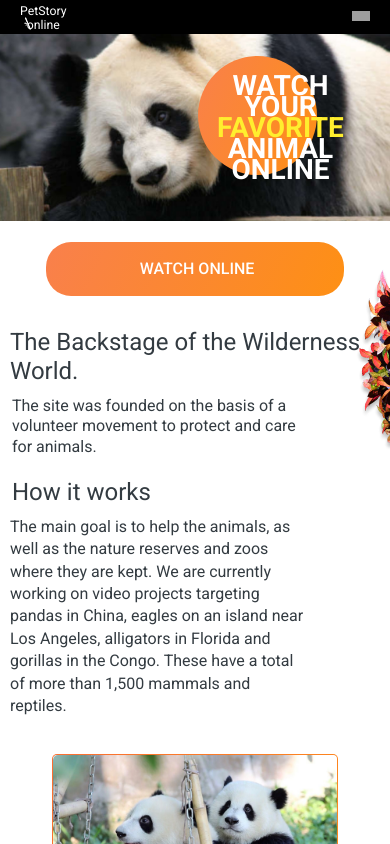
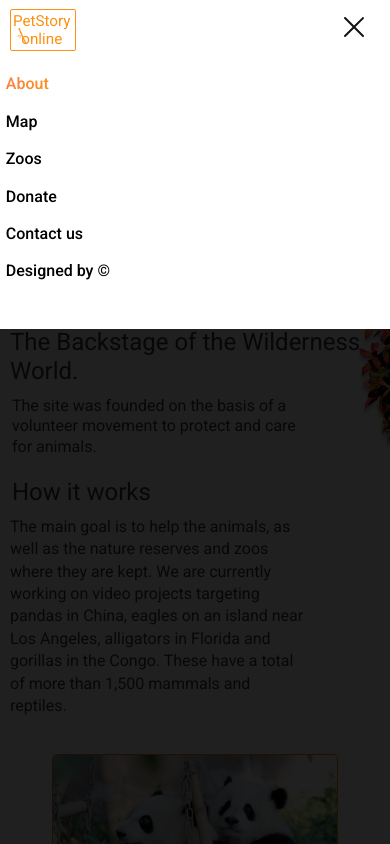
Before and after one commit to VasaSkor/OnlineZoo, a React (Create React App) app: page / in a window 390 px wide. Both pictures are taken after a click on the picture 361 px from the left and 16 px from the top of the page. Shown: the top 844 px of the page. Built offline with nearby package versions, Linux system fonts and the light colour scheme; grey boxes are pictures that could not be loaded.

Commit message:
feat: add burger menu

```diff
--- a/src/components/Header.tsx
+++ b/src/components/Header.tsx
@@ -1,20 +1,36 @@
-import React from 'react';
+import React, {useState} from 'react';
 import burger from '../assets/icon/burger_menu.svg'
 import { Link, NavLink } from 'react-router-dom';
 import '../styles/Header.scss';
 
 const Header = () => {
+    const [menuOpen, setMenuOpen] = useState(false);
+
+    const handleBurgerClick = () => {
+        setMenuOpen(!menuOpen);
+    };
+
+    const closeMenu = () => {
+        setMenuOpen(false);
+    };
+
     return (
-        <header className="header">
+        <header className={`header ${menuOpen ? 'open' : ''}`}>
             <div className="header__container">
                 <Link to='/' className="header__container-logo">
                     <h1 className="header__container-logo-title">PetStory online</h1>
                 </Link>
-                <nav className="header__container-nav">
-                    <img className='header__container-nav-menu__burger'
-                         src={burger}
-                         alt='burger_menu_icon'/>
-                    <ul className="header__container-nav-list">
+                <img
+                    className={`header__container-nav-menu__burger`}
+                    src={burger}
+                    alt='burger_menu_icon'
+                    onClick={handleBurgerClick}
+                />
+                {menuOpen && (
+                    <div className="menu-overlay" onClick={closeMenu}></div>
+                )}
+                <nav className={`header__container-nav`}>
+                    <ul className={`header__container-nav-list ${menuOpen ? 'open' : ''}`}>
                         <li className="header__container-nav-list-item">
                             <NavLink to='/' end>
                                 About
--- a/src/styles/Header.scss
+++ b/src/styles/Header.scss
@@ -1,3 +1,98 @@
+.menu-overlay {
+  position: fixed;
+  top: 0;
+  left: 0;
+  width: 100%;
+  height: 100%;
+  background-color: rgba(0, 0, 0, 0.5);
+  z-index: 998;
+}
+
+.header.open{
+  height: 100%;
+  padding-block: 0;
+  background: rgba(0, 0, 0, 0.75);
+
+  & > .header__container-nav-list{
+    display: flex;
+    flex-direction: column;
+    margin-left: 1.5%;
+    margin-top: 7%;
+    gap: 15px;
+  }
+
+  & > .header__container{
+    padding: 0;
+    width: 100%;
+    max-width: 100%;
+
+    & > .header__container-logo{
+      width: 65.6px;
+      max-width: 65.6px;
+      height: 41.6px;
+      border: 0.8px solid #FE9013;
+      margin-left: 10px;
+      margin-top: 9px;
+      position: absolute;
+      z-index: 1001;
+
+      &::before{
+        content: url("../assets/icon/bamboo_burger.svg");
+        left: 6.48px;
+        top: 17.99px;
+      }
+
+      & > .header__container-logo-title{
+        width: 57.99px;
+        height: 35.93px;
+        font-weight: 400;
+        font-size: 15.2116px;
+        line-height: 120%;
+        color: #FE9013;
+        left: 1.75px;
+        top: 2.22px;
+      }
+    }
+
+    & > .header__container-nav{
+      height: 329px;
+      width: 100%;
+      background: #FFF;
+      margin-left: 0;
+      z-index: 1000;
+      animation: burger_menu_drop 0.5s ease;
+    }
+
+    & > .header__container-nav-menu__burger{
+      content: url("../assets/icon/cross_burger.svg");
+      width: 32px;
+      height: 32px;
+      z-index: 1001;
+    }
+
+    .header__container-nav-list.open{
+      display: flex;
+      flex-direction: column;
+      margin-left: 1.5%;
+      margin-top: 7%;
+      gap: 15px;
+
+      & > .header__container-nav-list-item{
+        margin-left: 0;
+
+        &:last-child{
+          position: relative;
+        }
+      }
+
+
+      &  > li > a{
+        color: #000;
+      }
+    }
+  }
+}
+
 .header {
   display: flex;
   justify-content: center;
@@ -193,3 +288,14 @@
     }
   }
 }
+
+@keyframes burger_menu_drop {
+
+  0%{
+    transform: translateY(-200px);
+  }
+
+  100%{
+    transform: translateY(0);
+  }
+}
```
Also changed, not shown: src/assets/icon/bamboo_burger.svg (added), src/assets/icon/cross_burger.svg (added).
